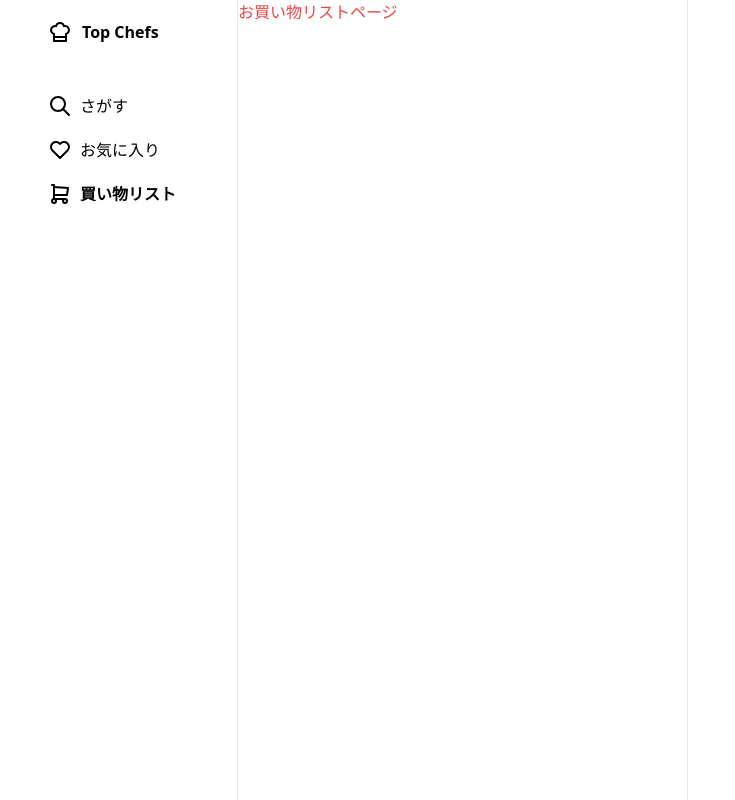
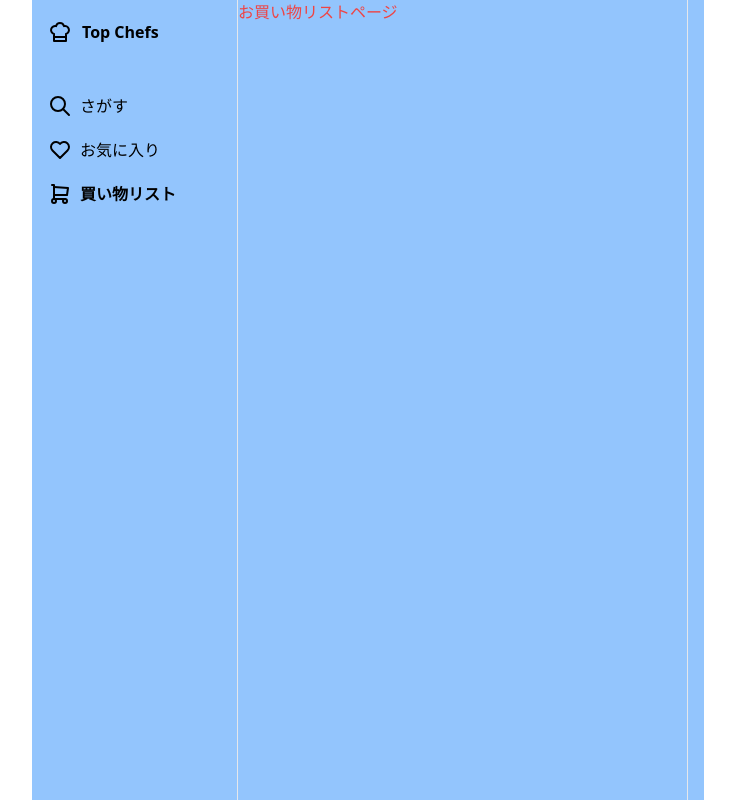
Before and after one commit to qin-team-recipe/14-frontend, a Next.js app: page /list in a window 1280 px wide. Shown: the whole page, without its empty margins (272-1007 px from the left). Built offline with nearby package versions, Linux system fonts and the light colour scheme.

Commit message:
🎨 App直下のRootLayoutには手を加えず、RouteGroupで別にレイアウトを切り出す

```diff
--- /dev/null
+++ b/src/app/(top)/layout.jsx
@@ -0,0 +1,12 @@
+import { Navigation } from "../_components/Navigation";
+
+export default function TopLayout({ children }) {
+  return (
+    <div className="mx-auto flex min-h-screen bg-blue-300 sm:max-w-2xl sm:gap-x-5 sm:px-4">
+      <Navigation />
+      <main className="w-full overflow-hidden border-gray-200 pb-5 sm:border-x">
+        {children}
+      </main>
+    </div>
+  );
+}
--- a/src/app/list/page.jsx
+++ b/src/app/(top)/list/page.jsx
@@ -1,4 +1,4 @@
-export default function Fav() {
+export default function List() {
   return (
     <>
       <p className="text-red-500">お買い物リストページ</p>
--- a/src/app/layout.jsx
+++ b/src/app/layout.jsx
@@ -1,5 +1,4 @@
 import "@/app/globals.css";
-import { Navigation } from "./_components/Navigation";
 
 export const metadata = {
   title: "Create Next App",
@@ -9,14 +8,7 @@ export const metadata = {
 export default function RootLayout({ children }) {
   return (
     <html lang="ja">
-      <body>
-        <div className="mx-auto flex min-h-screen sm:max-w-2xl sm:gap-x-5 sm:px-4">
-          <Navigation />
-          <main className="w-full overflow-hidden border-gray-200 pb-5 sm:border-x">
-            {children}
-          </main>
-        </div>
-      </body>
+      <body>{children}</body>
     </html>
   );
 }
```
Also changed, not shown: src/app/(top)/fav/page.jsx (renamed from src/app/fav/page.jsx), src/app/(top)/page.jsx (renamed from src/app/page.jsx).
